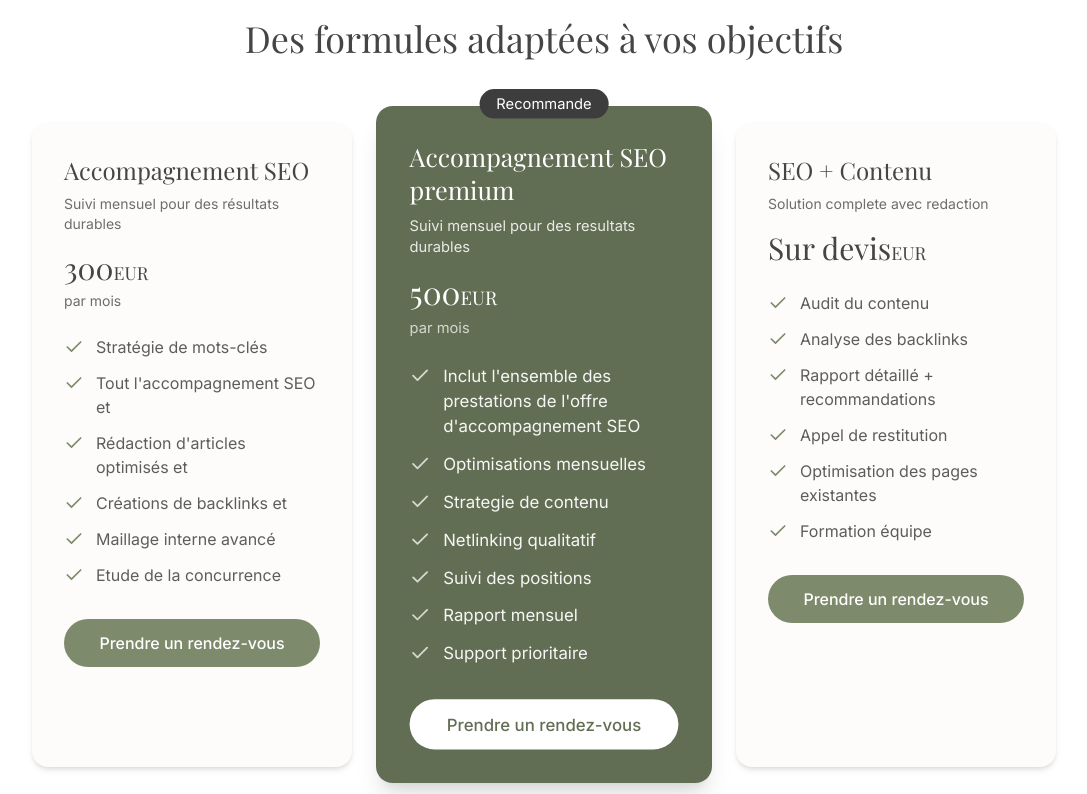
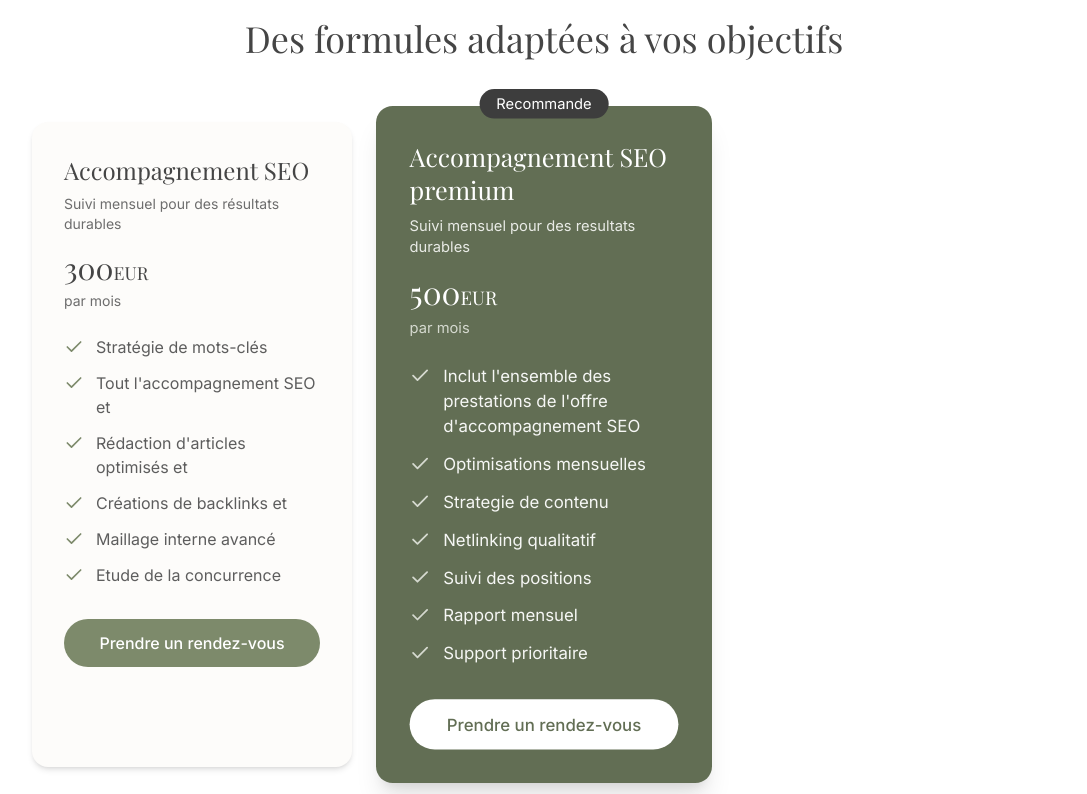
Before and after one commit to valerian35/rochefort-digital, a React (Vite) app: page /seo-referencement in a window 1280 px wide. Shown: the part 2386-3180 px from the top of the page, without its empty margins (96-1183 px from the left). Built offline with nearby package versions, Linux system fonts and the light colour scheme; a web font is replaced by a local one.

Commit message:
Remove SEO Content plan

```diff
--- a/src/pages/SEO.tsx
+++ b/src/pages/SEO.tsx
@@ -101,19 +101,6 @@ export default function SEO() {
       ],
       popular: true,
       monthly: true,
-    },
-    {
-      name: 'SEO + Contenu',
-      price: 'Sur devis',
-      description: 'Solution complete avec redaction',
-      features: [
-        'Audit du contenu',
-        'Analyse des backlinks',
-        'Rapport détaillé + recommandations',
-        'Appel de restitution',
-        'Optimisation des pages existantes',
-        'Formation équipe',
-      ],
     },
   ];
 
```
